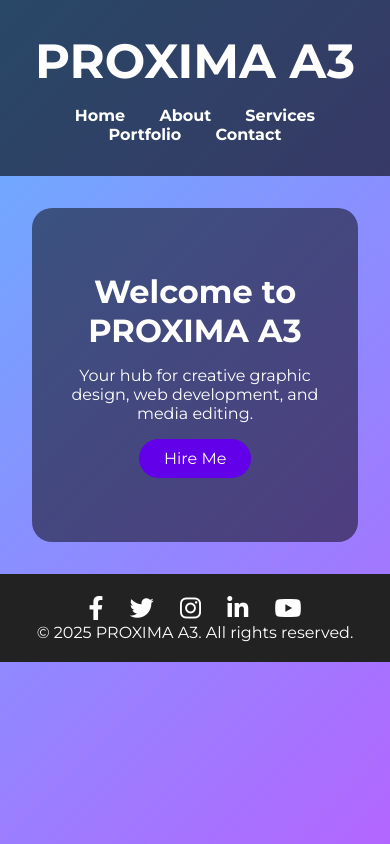
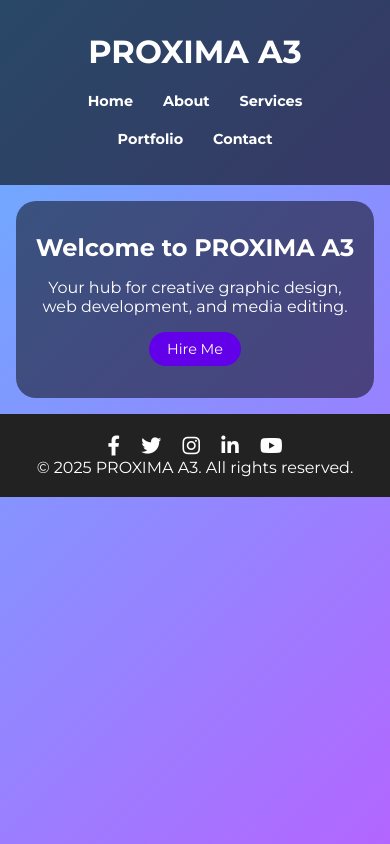
Before and after one commit to Stoner1238/proxim-A3-port, a plain HTML site: page index.html in a window 390 px wide. Drawn offline with nearby package versions, Linux system fonts and the light colour scheme.

Commit message:
Update style.css

```diff
--- a/style.css
+++ b/style.css
@@ -125,3 +125,45 @@ footer {
   color: #1da1f2;
   transform: scale(1.2);
 }
+/* ✅ Mobile Responsive Fix */
+@media (max-width: 768px) {
+  header h1 {
+    font-size: 2rem;
+  }
+
+  nav {
+    display: flex;
+    flex-wrap: wrap;
+    justify-content: center;
+    gap: 10px;
+    margin-top: 1rem;
+  }
+
+  nav a {
+    margin: 5px 10px;
+    font-size: 0.9rem;
+  }
+
+  .section {
+    padding: 2rem 1rem;
+    margin: 1rem;
+  }
+
+  .section h2 {
+    font-size: 1.5rem;
+  }
+
+  .btn {
+    padding: 8px 18px;
+    font-size: 0.9rem;
+  }
+
+  footer {
+    padding: 1.5rem 1rem;
+  }
+
+  .social-icons a {
+    font-size: 20px;
+    margin: 0 8px;
+  }
+}
```
